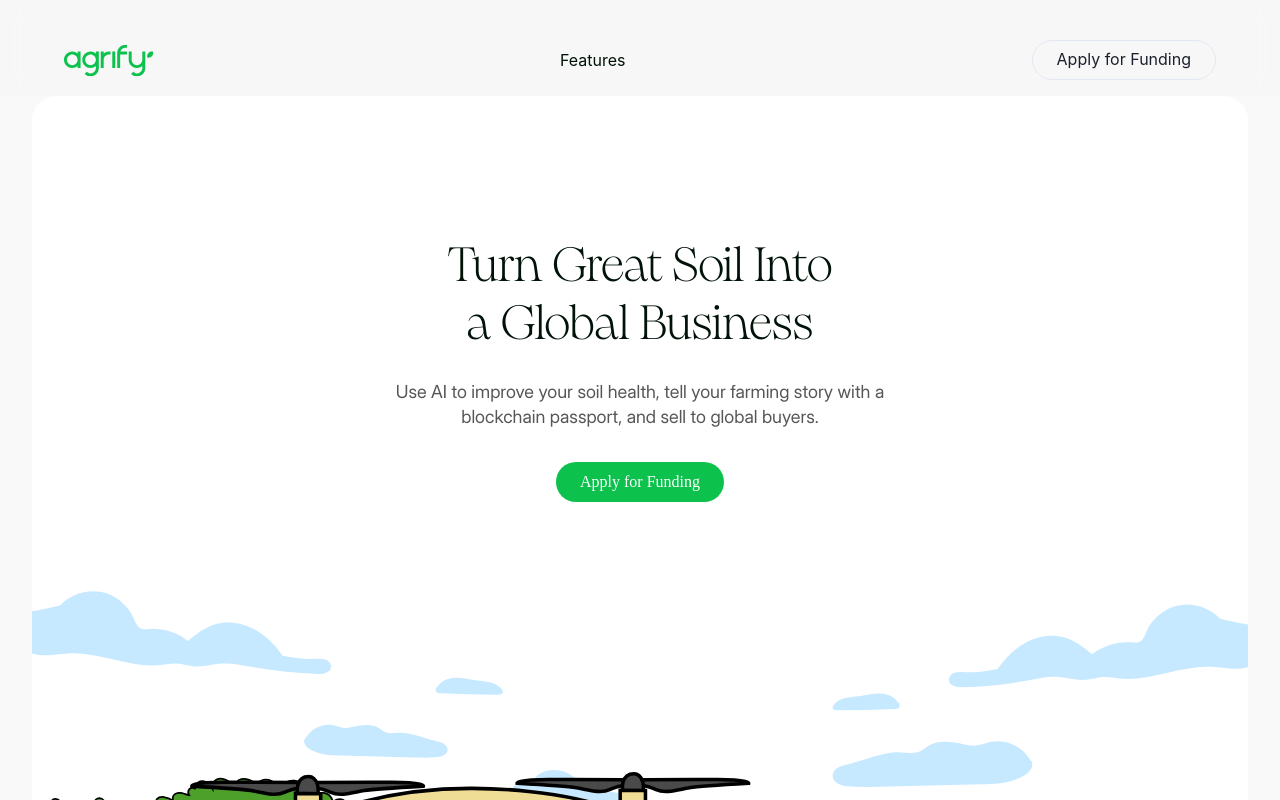
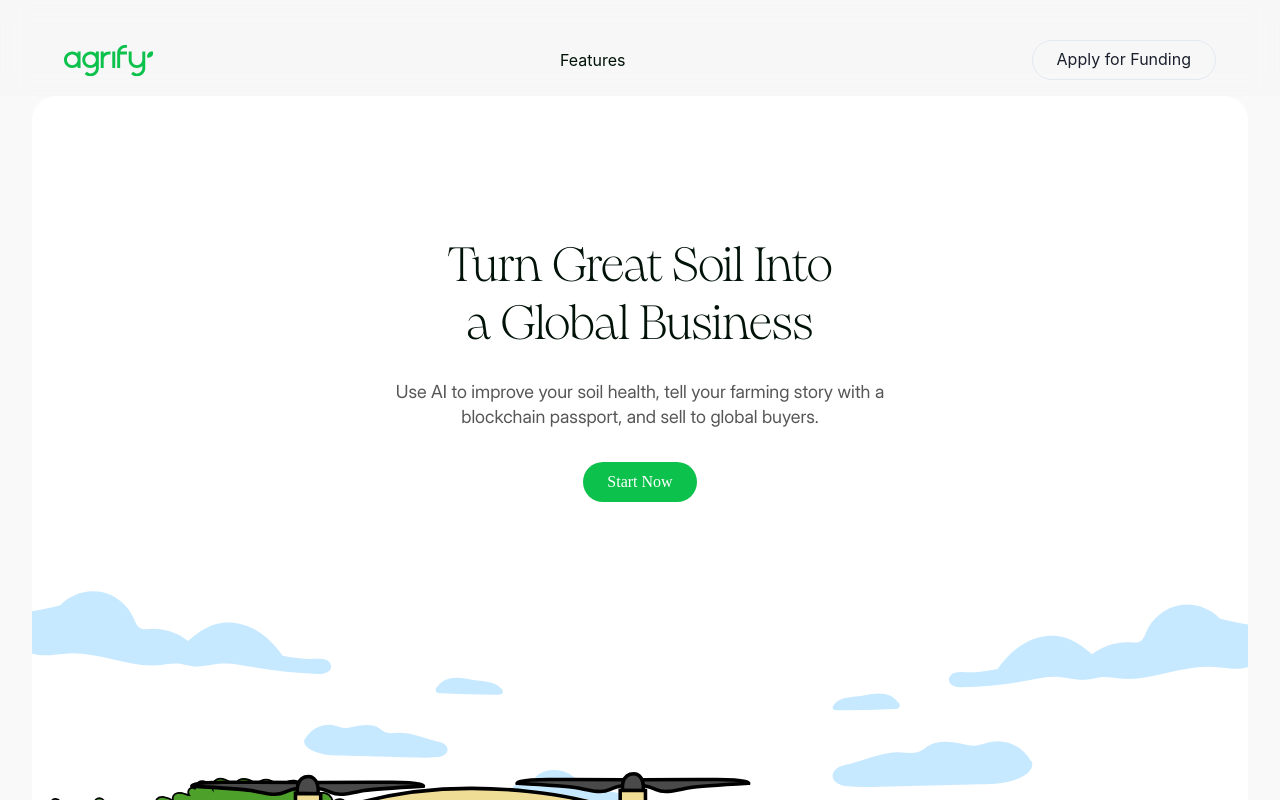
Before and after one commit to Agrify-Protocol/agrify-landing-v4, a Next.js app: page / in a window 1280 px wide. Shown: the top 800 px of the page. Built offline with nearby package versions, Linux system fonts and the light colour scheme.

Commit message:
chore: update Hero CTA

```diff
--- a/src/components/sections/Hero/index.tsx
+++ b/src/components/sections/Hero/index.tsx
@@ -66,7 +66,7 @@ const Hero = () => {
             }
           }}
         >
-          Apply for Funding
+          Start Now
         </Button>
       </Box>
 
```
